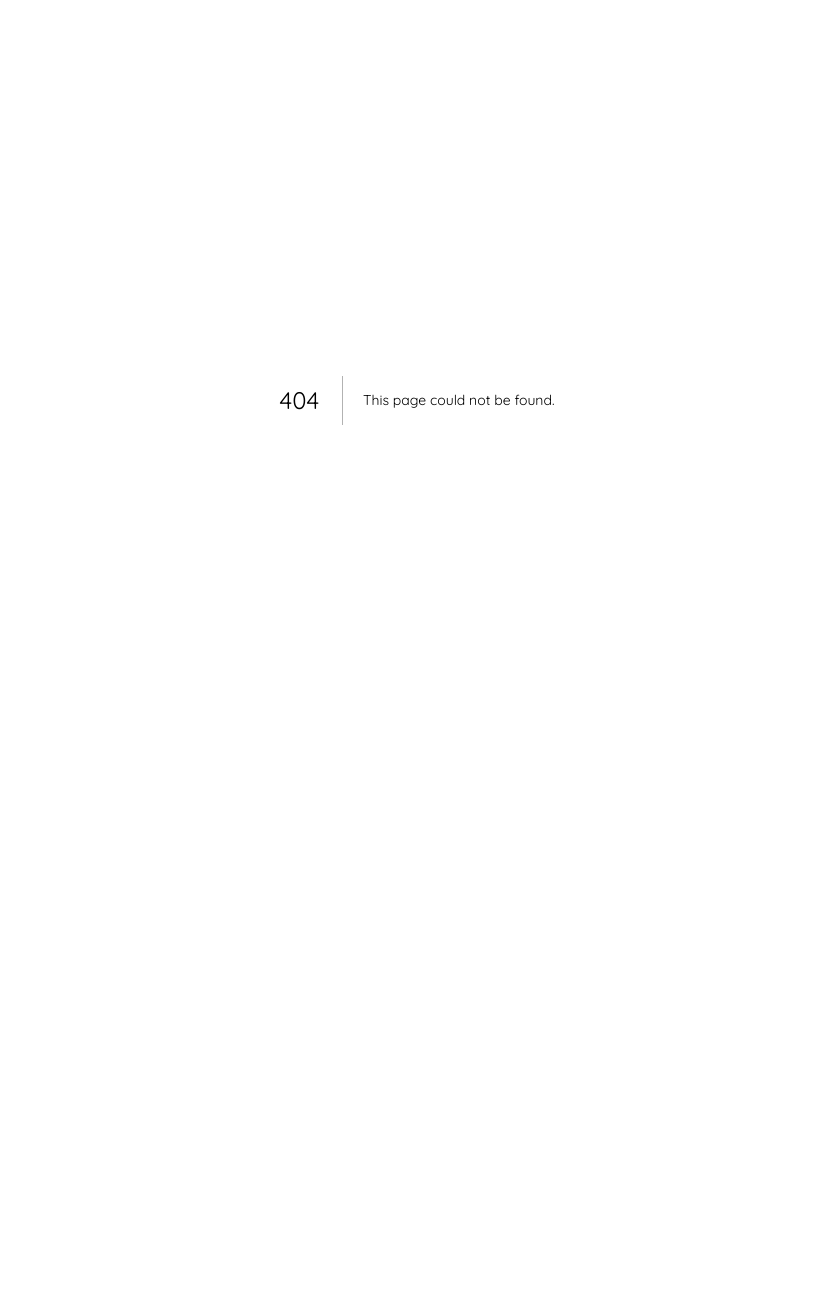
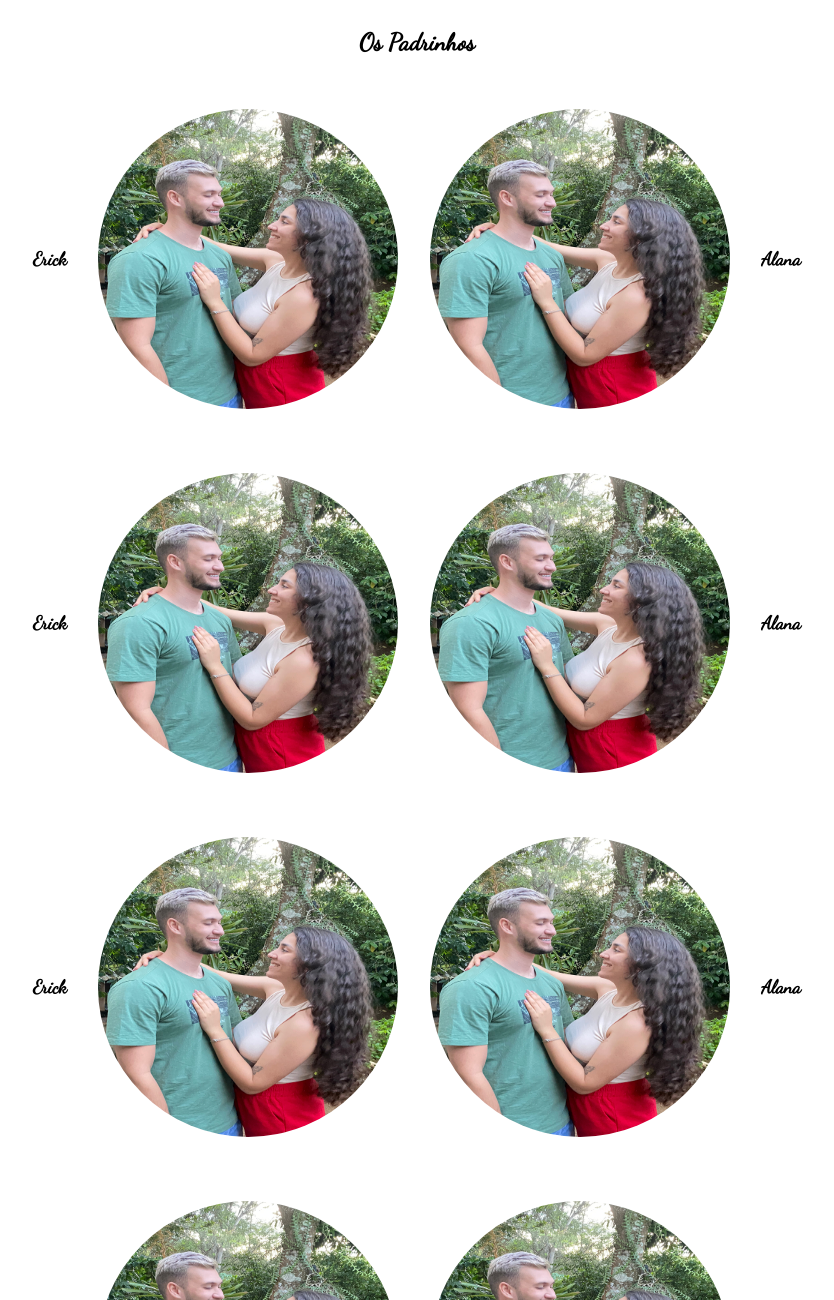
Before and after one commit to erikefernandes40/wedding-website, a Next.js app: page /godParents in a window 1280 px wide. Before the commit this address had no page. Shown: the top 1300 px of the page, without its empty margins (223-1057 px from the left). Before the commit the page ends 800 px from the top, so only its background shows below. Built offline with nearby package versions, Linux system fonts and the light colour scheme.

Commit message:
feat: cria arquivo godParents.tsx

```diff
--- /dev/null
+++ b/pages/godParents.tsx
@@ -0,0 +1,86 @@
+import Image from 'next/image'
+import styles from '../styles/godParents.module.css'
+
+
+const GodParents = () => {
+  return (
+    <section className={styles.godParents}>
+      <h2>Os Padrinhos</h2>
+
+      <div className={styles.godParentsWrap}>
+        <h3>Erick</h3>
+        <Image
+          src="/images/IMG-20230122-WA0020.jpg"
+          alt="Foto de Alana e Erick"
+          width={300}
+          height={300}
+          className={styles.eea}
+        />
+        <Image
+          src="/images/IMG-20230122-WA0020.jpg"
+          alt="Foto de Alana e Erick"
+          width={300}
+          height={300}
+          className={styles.eea}
+        />
+        <h3>Alana</h3>
+      </div>
+      <div className={styles.godParentsWrap}>
+        <h3>Erick</h3>
+        <Image
+          src="/images/IMG-20230122-WA0020.jpg"
+          alt="Foto de Alana e Erick"
+          width={300}
+          height={300}
+          className={styles.eea}
+        />
+        <Image
+          src="/images/IMG-20230122-WA0020.jpg"
+          alt="Foto de Alana e Erick"
+          width={300}
+          height={300}
+          className={styles.eea}
+        />
+        <h3>Alana</h3>
+      </div>
+      <div className={styles.godParentsWrap}>
+        <h3>Erick</h3>
+        <Image
+          src="/images/IMG-20230122-WA0020.jpg"
+          alt="Foto de Alana e Erick"
+          width={300}
+          height={300}
+          className={styles.eea}
+        />
+        <Image
+          src="/images/IMG-20230122-WA0020.jpg"
+          alt="Foto de Alana e Erick"
+          width={300}
+          height={300}
+          className={styles.eea}
+        />
+        <h3>Alana</h3>
+      </div>
+      <div className={styles.godParentsWrap}>
+        <h3>Erick</h3>
+        <Image
+          src="/images/IMG-20230122-WA0020.jpg"
+          alt="Foto de Alana e Erick"
+          width={300}
+          height={300}
+          className={styles.eea}
+        />
+        <Image
+          src="/images/IMG-20230122-WA0020.jpg"
+          alt="Foto de Alana e Erick"
+          width={300}
+          height={300}
+          className={styles.eea}
+        />
+        <h3>Alana</h3>
+      </div>
+    </section>
+  )
+}
+
+export default GodParents
```
